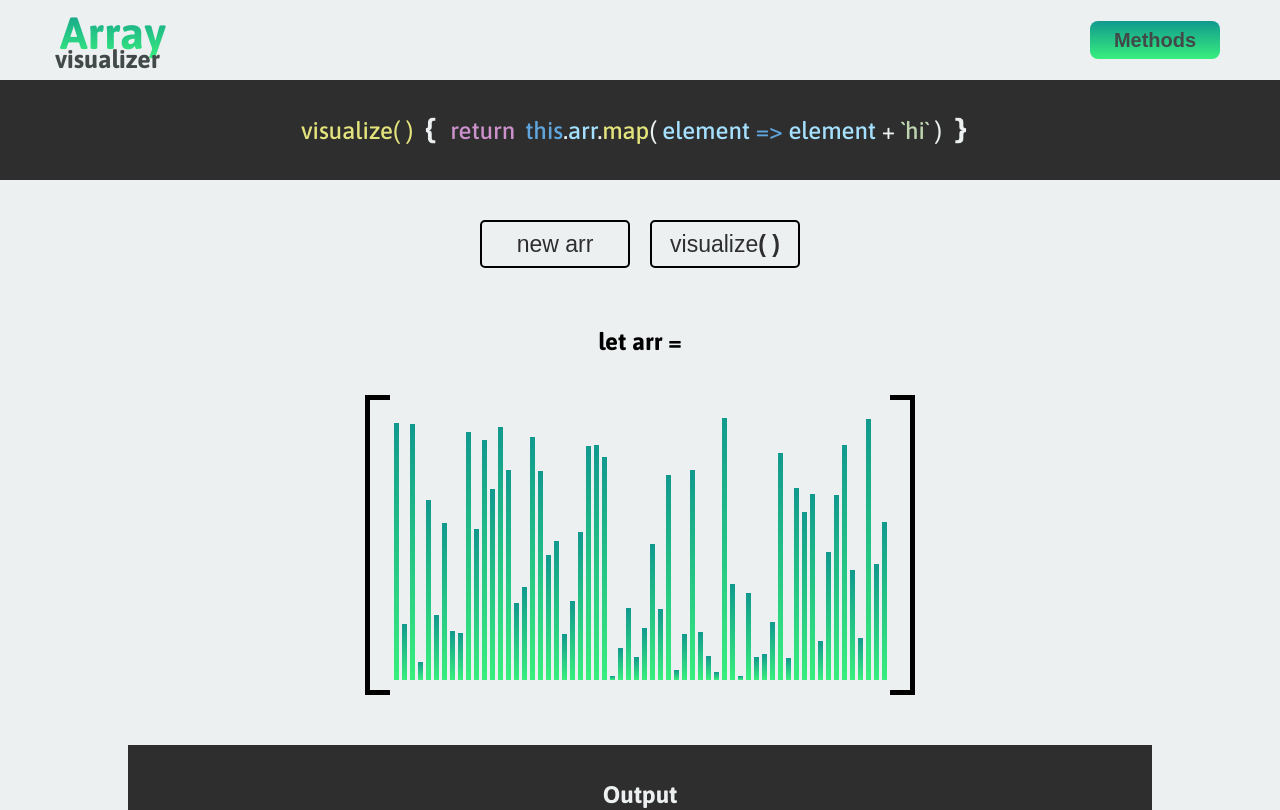
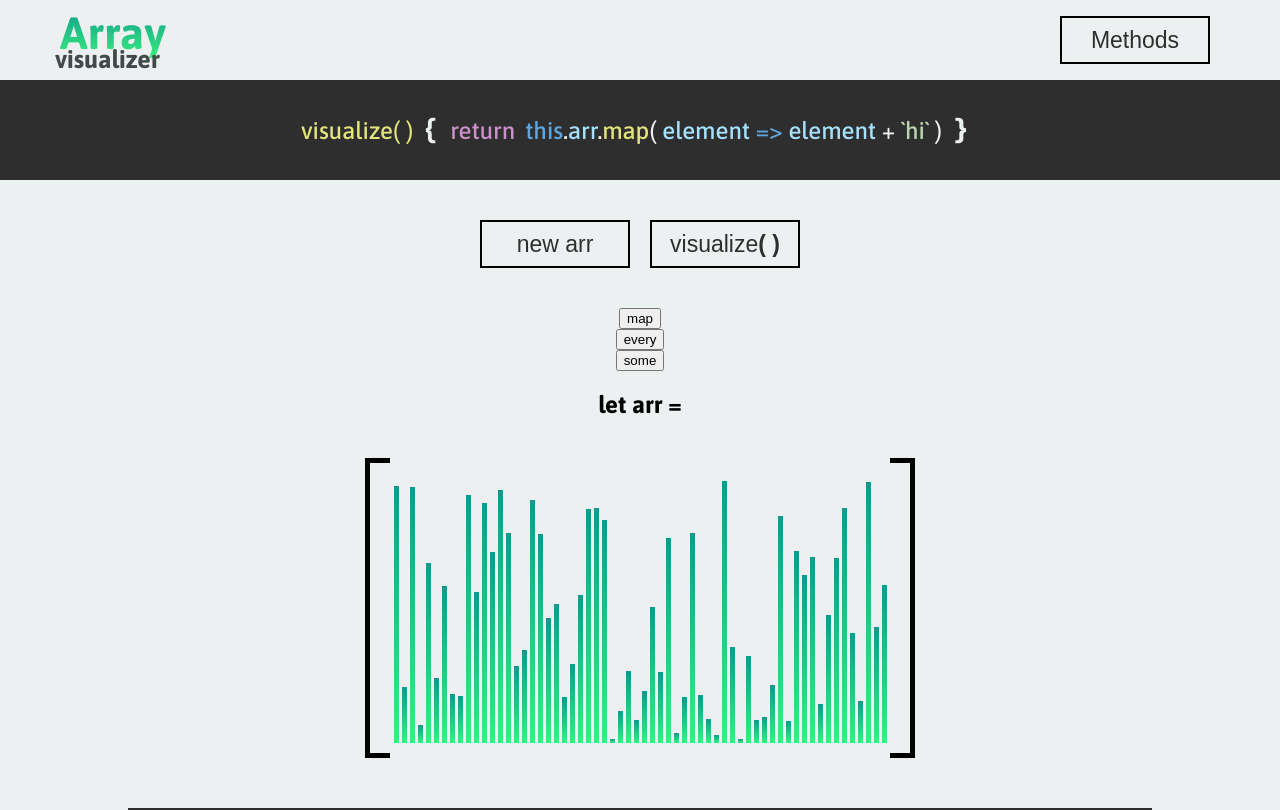
Before and after one commit to Ysicode/visual-array, an Angular app: page / in a window 1280 px wide. Shown: the top 810 px of the page. Built offline with nearby package versions, Linux system fonts and the light colour scheme.

Commit message:
added output

```diff
--- a/src/app/content/content.component.html
+++ b/src/app/content/content.component.html
@@ -1,12 +1,36 @@
 <div class="main_wrapper d_flex_column">
     <div class="function_div d_flex_column">
-        <div class="d_flex">
+        <div *ngIf="mapSelect" class="d_flex">
             <h2><b class="yellow">visualize( ) </b></h2>
             <img class="left_bracket" src="assets/img/left_curly_bracket.png" alt="">
             <h2 class="function_text"><b class="return">return</b> <b class="blue">this</b> <b class="white_color">.</b>
                 <b class="lightblue">arr</b> <b class="white_color">.</b> <b class="yellow">map</b> <b
                     class="white_color">( </b> <b class="lightblue"> element </b> <b class="blue"> => </b> <b
                     class="lightblue"> element </b> <b class="white_color"> + </b> <b class="green"> `hi` </b> <b
+                    class="white_color"> )</b>
+            </h2>
+            <img class="right_bracket" src="assets/img/right_curly_brackets.png" alt="">
+        </div>
+
+        <div *ngIf="everySelect" class="d_flex">
+            <h2><b class="yellow">visualize( ) </b></h2>
+            <img class="left_bracket" src="assets/img/left_curly_bracket.png" alt="">
+            <h2 class="function_text"><b class="return">return</b> <b class="blue">this</b> <b class="white_color">.</b>
+                <b class="lightblue">arr</b> <b class="white_color">.</b> <b class="yellow">every</b> <b
+                    class="white_color">( </b> <b class="lightblue"> element </b> <b class="blue"> => </b> <b
+                    class="lightblue"> element </b> <b class="white_color"> > </b> <b class="green"> 20 </b> <b
+                    class="white_color"> )</b>
+            </h2>
+            <img class="right_bracket" src="assets/img/right_curly_brackets.png" alt="">
+        </div>
+
+        <div *ngIf="someSelect" class="d_flex">
+            <h2><b class="yellow">visualize( ) </b></h2>
+            <img class="left_bracket" src="assets/img/left_curly_bracket.png" alt="">
+            <h2 class="function_text"><b class="return">return</b> <b class="blue">this</b> <b class="white_color">.</b>
+                <b class="lightblue">arr</b> <b class="white_color">.</b> <b class="yellow">some</b> <b
+                    class="white_color">( </b> <b class="lightblue"> element </b> <b class="blue"> => </b> <b
+                    class="lightblue"> element </b> <b class="white_color"> > </b> <b class="green"> 100</b> <b
                     class="white_color"> )</b>
             </h2>
             <img class="right_bracket" src="assets/img/right_curly_brackets.png" alt="">
@@ -18,6 +42,10 @@
             <button (click)="generateArr()" class="let_btn">new arr</button>
             <button (click)="visualize()" class="visualize_btn">visualize<b class="white_color">( )</b></button>
         </div>
+
+        <button (click)="selectMethod('map')">map</button>
+        <button (click)="selectMethod('every')">every</button>
+        <button (click)="selectMethod('some')">some</button>
         <div class="let_wrapper d_flex">
             <h2>let arr =</h2>
         </div>
--- a/src/app/content/content.component.scss
+++ b/src/app/content/content.component.scss
@@ -68,7 +68,6 @@
 .let_btn {
     outline: none;
     border: none;
-    border-radius: 5px;
     font-size: 23px;
     background: #ecf0f1;
     color: #2e2e2e;
@@ -78,12 +77,13 @@
     font-weight: 500;
     margin-left: 10px;
     margin-right: 10px;
+    cursor: pointer;
 }
 
 .visualize_btn {
     outline: none;
     border: none;
-    border-radius: 5px;
+
     font-size: 23px;
     background: #ecf0f1;
     color: #2e2e2e;
@@ -93,6 +93,7 @@
     font-weight: 500;
     margin-left: 10px;
     margin-right: 10px;
+    cursor: pointer;
 }
 
 .let_wrapper {
--- a/src/app/content/content.component.ts
+++ b/src/app/content/content.component.ts
@@ -11,8 +11,12 @@ export class ContentComponent implements OnInit {
   item: number = 0;
   arrayValue: number;
   currentArray = [];
+  arrayItem: any;
 
-  arrayItem: any;
+  mapSelect: any = true;
+  everySelect: any = false;
+  someSelect: any = false;
+
   constructor() { }
 
   ngOnInit(): void {
@@ -36,11 +40,28 @@ export class ContentComponent implements OnInit {
       this.currentArray.push(this.arrayValue);
       element.style.height = this.getheight();
     }
-
   }
 
   getheight() {
     return this.arrayValue + `px`
+  }
+
+  selectMethod(method: any) {
+    if (method == 'every') {
+      this.everySelect = true;
+      this.mapSelect = false;
+      this.someSelect = false;
+    }
+    if (method == 'map') {
+      this.everySelect = false;
+      this.mapSelect = true;
+      this.someSelect = false;
+    }
+    if (method == 'some') {
+      this.everySelect = false;
+      this.mapSelect = false;
+      this.someSelect = true;
+    }
   }
 
   visualize() {
@@ -67,16 +88,30 @@ export class ContentComponent implements OnInit {
 
   showOutput() {
     this.output.nativeElement.innerHTML = '';
-    this.output.nativeElement.innerHTML = this.everyFunction();
+    if (this.mapSelect) {
+      this.output.nativeElement.innerHTML = this.mapFunction();
+    }
+    if (this.everySelect) {
+      this.output.nativeElement.innerHTML = this.everyFunction();
+    }
+    if (this.someSelect) {
+      this.output.nativeElement.innerHTML = this.someFunction();
+    }
   }
 
   mapFunction() {
     return this.currentArray.map(element => element + ` hi`)
   }
 
-  everyFunction(){
+  everyFunction() {
     return this.currentArray.every(element => element > 20)
- }
+  }
+
+  someFunction() {
+    return this.currentArray.some(element => element > 20)
+  }
+
+
   refreshBackground() {
     this.item = 0;
     let elements: any = Array.from(document.getElementsByClassName('array_element'));
--- a/src/app/footer/footer.component.html
+++ b/src/app/footer/footer.component.html
@@ -1 +1,3 @@
-Footer works
+<div class="footer d_flex">
+    <p>©copyright Simon Weiss 2022</p>
+</div>
--- a/src/app/navbar/navbar.component.scss
+++ b/src/app/navbar/navbar.component.scss
@@ -34,16 +34,21 @@
     .methods_btn {
         outline: none;
         border: none;
-        border-radius: 8px;
-        font-size: 20px;
-        background: linear-gradient(#11998e, #38ef7d);
-        color: #424949;
-        width: 130px;
-        height: 38px;
-        font-weight: bold;
+        border: 2px solid black;
+        font-size: 23px;
+        background: #ecf0f1;
+        color: #2e2e2e;
+
+        width: 150px;
+        height: 48px;
+        font-weight: 500;
+        margin-left: 10px;
+        margin-right: 10px;
+        transition: all 250ms ease;
 
         &:hover {
-            background: #e0c61a;
+            background: linear-gradient(#11998e, #38ef7d);
+            border: 2px solid #ecf0f1;
             cursor: pointer;
         }
     }
```
